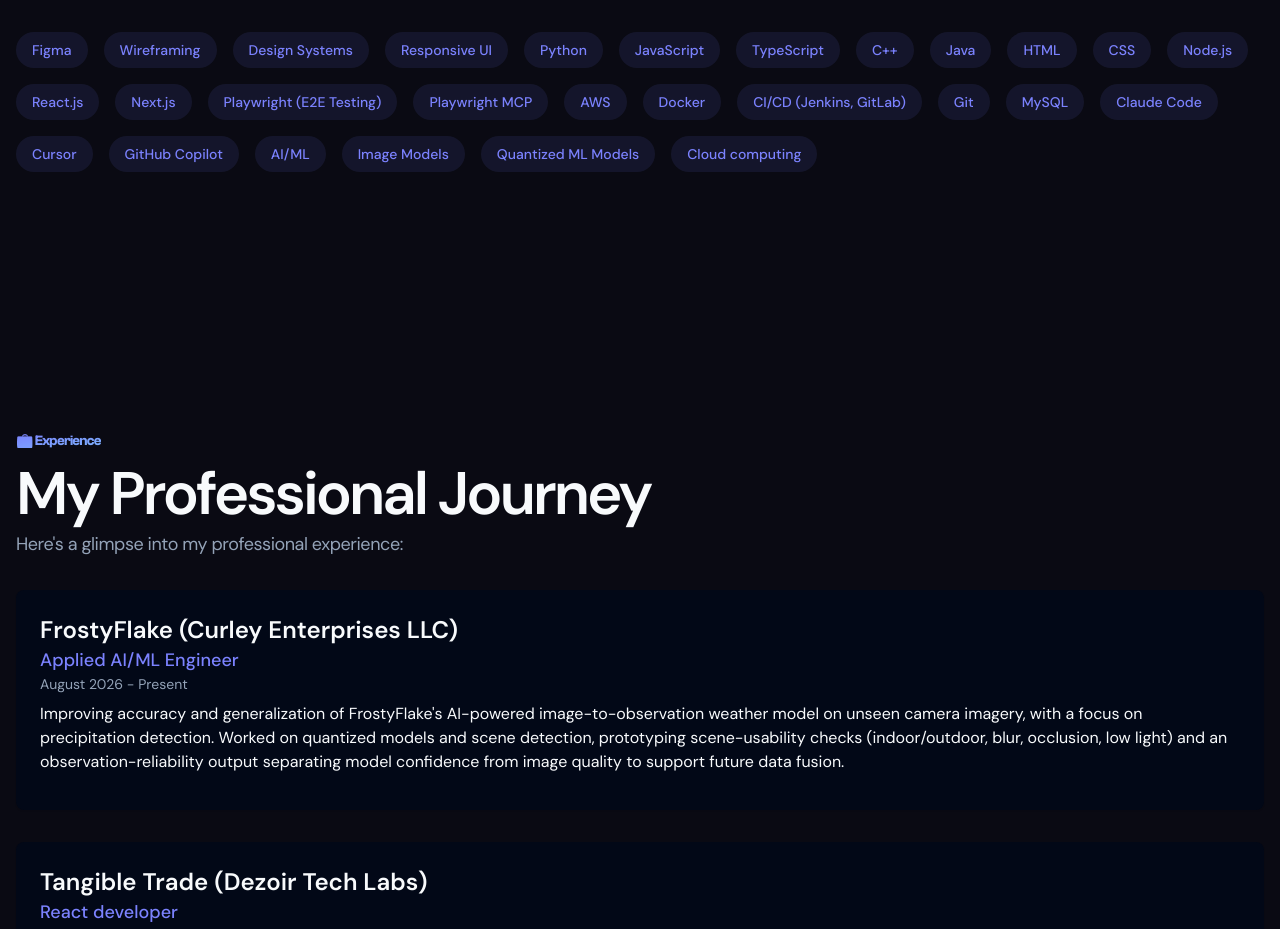
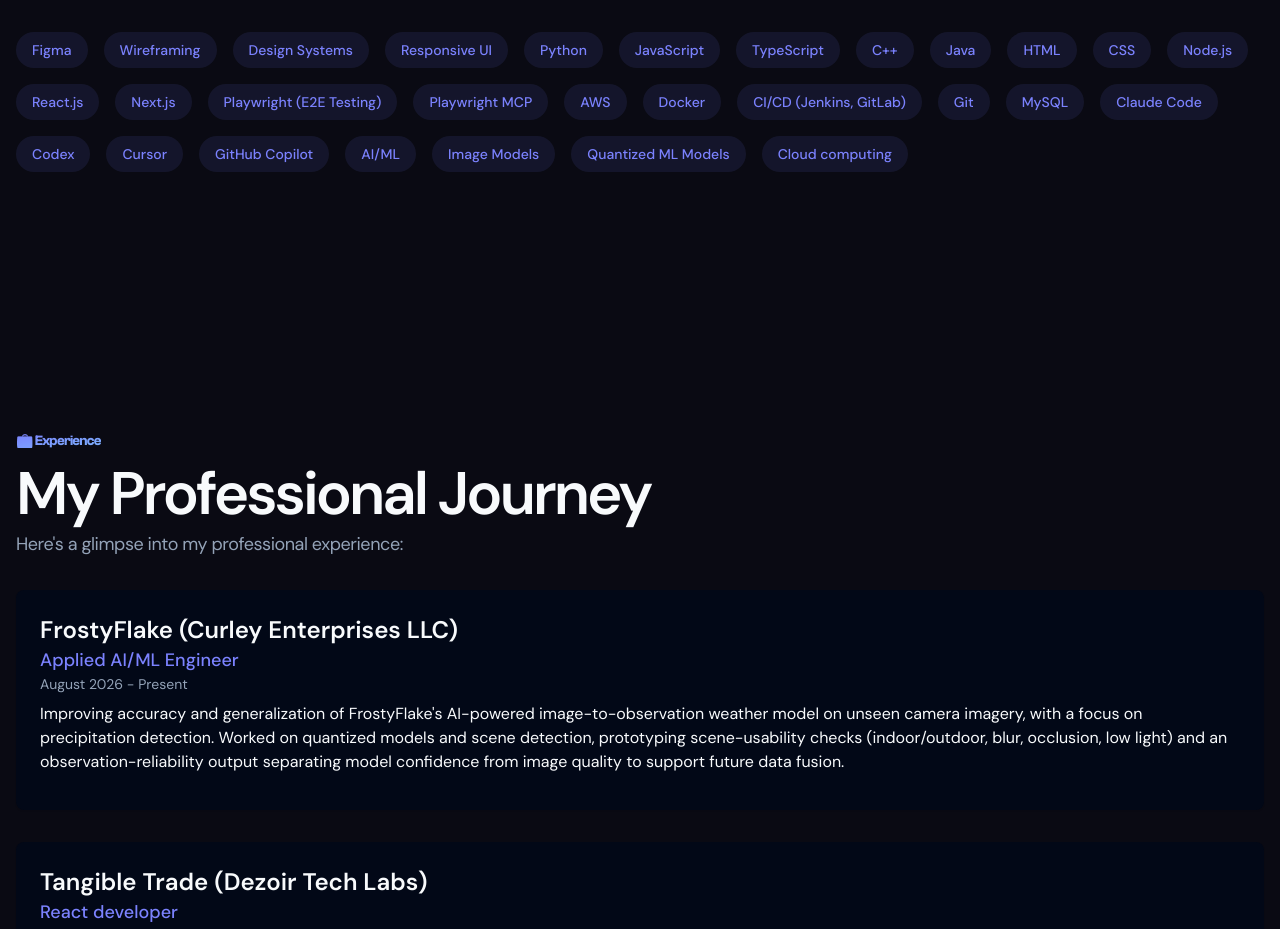
Before and after one commit to rux0422/My-Portfolio, a Next.js app: page / in a window 1280 px wide. Shown: the part 3280-4209 px from the top of the page. Built offline with nearby package versions, Linux system fonts and the light colour scheme.

Commit message:
Add 'Codex' to the technology list

```diff
--- a/src/pages/index.tsx
+++ b/src/pages/index.tsx
@@ -147,6 +147,7 @@ const skills = [
   "Git",
   "MySQL",
   "Claude Code",
+  "Codex",
   "Cursor",
   "GitHub Copilot",
   "AI/ML",
```
